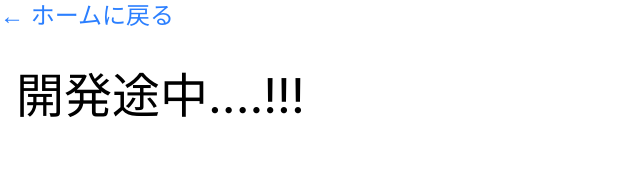
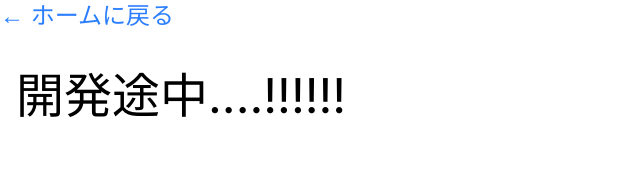
Before and after one commit to Reossann/my-universe, a Next.js app: page /pachinco in a window 1280 px wide. Shown: the top 178 px of the page, without its empty margins (0-640 px from the left). Built offline with nearby package versions, Linux system fonts and the light colour scheme.

Commit message:
memo: 先に電卓を終わらせる

```diff
--- a/app/pachinco/page.tsx
+++ b/app/pachinco/page.tsx
@@ -13,7 +13,7 @@ export default function P(){
                 </Link>
             </div>
         <h1 className='text-5xl center px-4 py-2'>
-            開発途中....!!!
+            開発途中....!!!!!!
         </h1>
     </main>
    )
```
